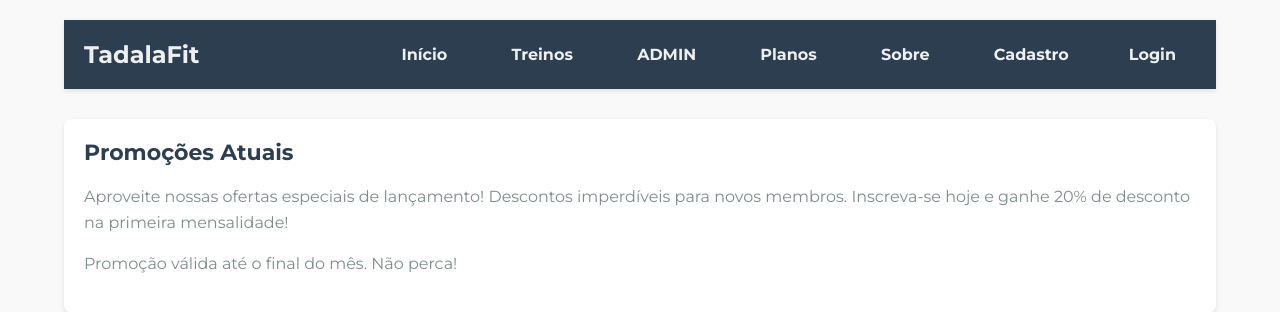
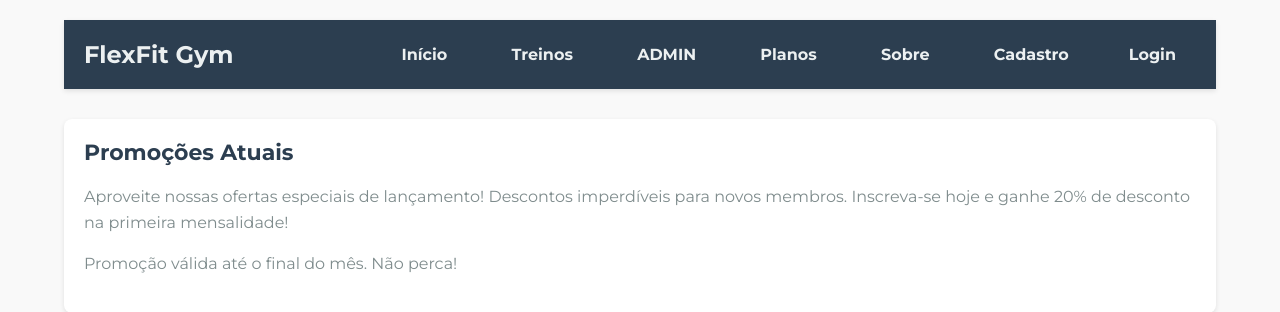
Before and after one commit to rdttg/academia2, a PHP site: page /HOME.php in a window 1280 px wide. Shown: the top 312 px of the page. Run offline with PHP 8.4, Linux system fonts and the light colour scheme.

Commit message:
FlexFit Gym

```diff
--- a/HOME.php
+++ b/HOME.php
@@ -3,7 +3,7 @@
 <head>
     <meta charset="UTF-8">
     <meta name="viewport" content="width=device-width, initial-scale=1.0">
-    <title>Home - TadalaFit</title>
+    <title>Home - FlexFit Gym</title>
     <link href="https://fonts.googleapis.com/css2?family=Montserrat:wght@400;700&display=swap" rel="stylesheet">
     <style>
         body {
@@ -114,7 +114,7 @@
 <body>
     <div class="container">
         <header>
-            <h1>TadalaFit</h1>
+            <h1>FlexFit Gym</h1>
 
             <nav>
                 <ul class="navbar">
@@ -157,7 +157,7 @@
 
         <section class="section-testimonials">
             <h2>Depoimentos</h2>
-            <p>"A TadalaFit transformou minha vida! Com os programas personalizados e a orientação dos instrutores, alcancei todos os meus objetivos de fitness." - João Silva</p>
+            <p>"A FlexFit Gym transformou minha vida! Com os programas personalizados e a orientação dos instrutores, alcancei todos os meus objetivos de fitness." - João Silva</p>
             <p>"A melhor academia da cidade, com certeza! Equipamentos modernos e uma equipe muito atenciosa." - Maria Souza</p>
         </section>
 
@@ -177,7 +177,7 @@
     </div>
 
     <footer>
-        <p>&copy; 2024 TadalaFit. Todos os direitos reservados.</p>
+        <p>&copy; 2024 FlexFit Gym. Todos os direitos reservados.</p>
     </footer>
 </body>
 </html>
--- a/planos.php
+++ b/planos.php
@@ -3,7 +3,7 @@
 <head>
     <meta charset="UTF-8">
     <meta name="viewport" content="width=device-width, initial-scale=1.0">
-    <title>Planos - TadalaFit</title>
+    <title>Planos - FlexFit Gym</title>
     <link href="https://fonts.googleapis.com/css2?family=Montserrat:wght@400;700&display=swap" rel="stylesheet">
     <style>
         body {
@@ -146,7 +146,7 @@
 <body>
     <div class="container">
         <header>
-            <h1>TadalaFit</h1>
+            <h1>FlexFit Gym</h1>
 
             <nav>
                 <ul class="navbar">
@@ -218,7 +218,7 @@
     </div>
 
     <footer>
-        <p>&copy; 2024 TadalaFit. Todos os direitos reservados.</p>
+        <p>&copy; 2024 FlexFit Gym. Todos os direitos reservados.</p>
     </footer>
 </body>
 </html>
```
Also changed, not shown: aa.html (+5 -5 lines), sobre.php (+4 -4 lines), treinos.php (+4 -4 lines).
